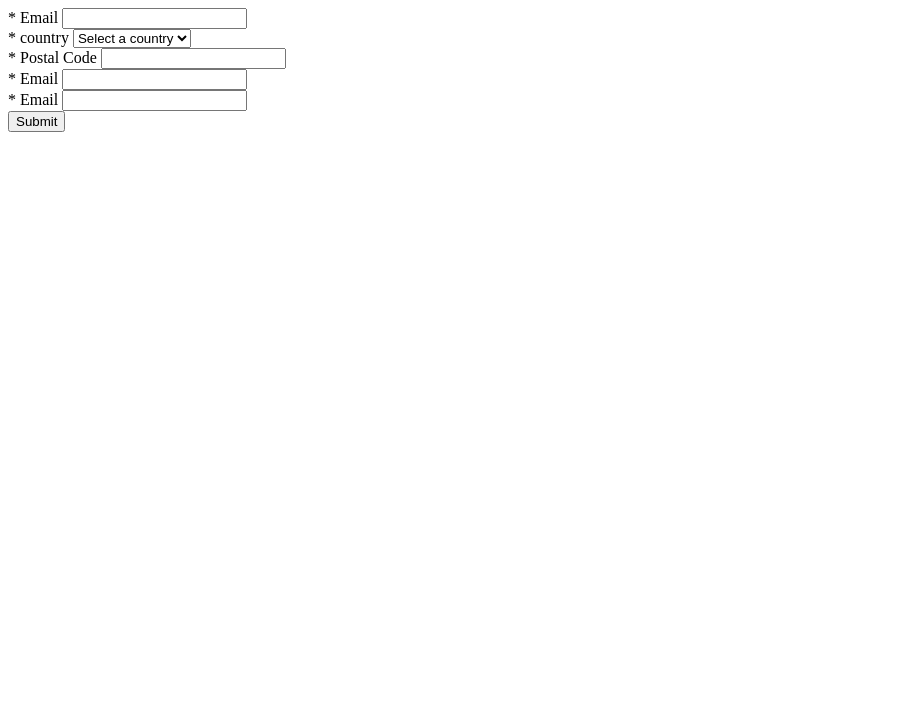
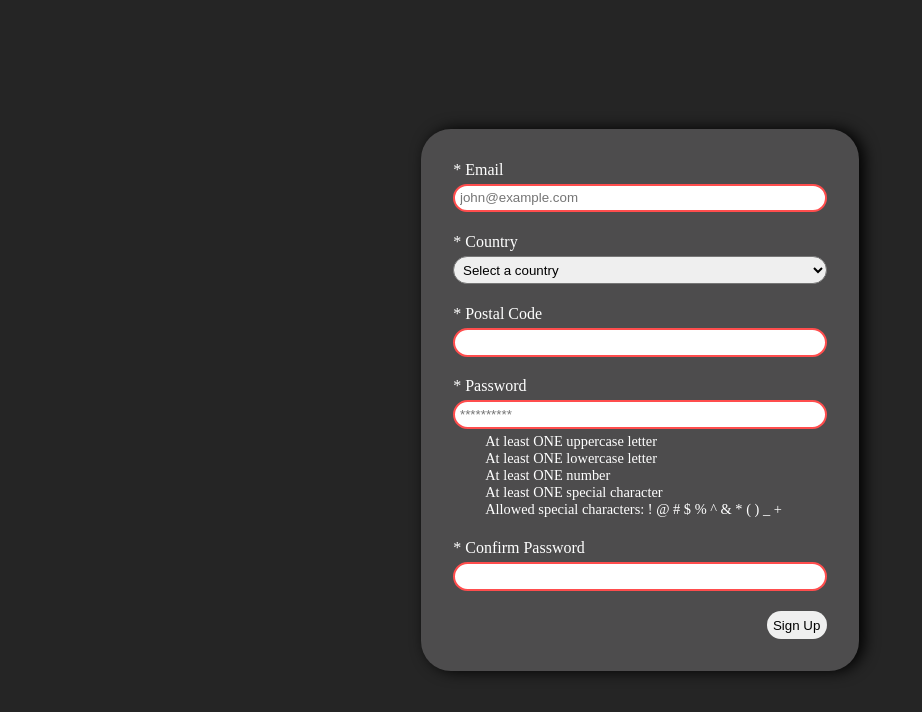
Before and after one commit to sen0mar/form-validation, a plain HTML site: page index.html in a window 1280 px wide. Shown: the whole page, without its empty margins (0-922 px from the left). Drawn offline with Linux system fonts and the light colour scheme.

Commit message:
Add CSS styling + fix HTML typos
Fixed typos in HTML
Added Password restrictions in HTML
Added CSS styling and layout

```diff
--- a/form.css
+++ b/form.css
@@ -0,0 +1,79 @@
+/* -------------------- GENERAL SELECTORS -------------------- */
+* {
+  margin: 0;
+  padding: 0;
+}
+
+body {
+  display: flex;
+  justify-content: center;
+  align-items: center;
+
+  min-height: 100vh;
+  background-color: rgb(37, 37, 37);
+}
+
+/* -------------------- FORM SELECTORS -------------------- */
+.sign-up-form {
+  display: flex;
+  flex-direction: column;
+  gap: 1rem;
+
+  padding: 2rem;
+  border-radius: 30px;
+  background-color: rgb(77, 76, 77);
+  color: #fff;
+  box-shadow: 5px 0 15px black;
+}
+.sign-up-form > div {
+  display: flex;
+  flex-direction: column;
+  gap: 0.3rem;
+}
+
+.sign-up-form input {
+  width: 360px;
+  border-radius: 15px;
+  padding: 0.3rem;
+}
+
+.sign-up-form select {
+  width: 100%;
+  border-radius: 15px;
+  padding: 0.3rem;
+}
+
+.user-password .password-restrictions {
+  display: flex;
+  flex-direction: column;
+  margin-left: 2rem;
+  font-size: 0.9rem;
+}
+
+.sign-up-form button {
+  width: fit-content;
+  padding: 0.4rem;
+  border-radius: 15px;
+  align-self: flex-end;
+  border: none;
+  cursor: pointer;
+}
+.sign-up-form button:active {
+  transform: translateY(3px);
+  box-shadow: 5px 0 15px black;
+}
+
+/* -------------------- VALIDATION SELECTORS -------------------- */
+
+.sign-up-form input:valid {
+  border: 2px solid #4dff4d;
+}
+
+.sign-up-form input:invalid {
+  border: 2px solid #ff4d4d;
+}
+
+.sign-up-form span {
+  font-size: 0.9rem;
+  color: #ff4d4d;
+}
--- a/index.html
+++ b/index.html
@@ -8,16 +8,22 @@
     <script src="form.js" defer></script>
   </head>
   <body>
-    <form>
+    <form class="sign-up-form">
       <!-- EMAIL INPUT -->
       <div class="user-email">
         <label for="email">* Email</label>
-        <input type="email" id="email" name="email" required />
+        <input
+          type="email"
+          id="email"
+          name="email"
+          placeholder="john@example.com"
+          required
+        />
         <span class="email-error"></span>
       </div>
       <!-- COUNTRY INPUT -->
       <div class="user-country">
-        <label for="country">* country</label>
+        <label for="country">* Country</label>
         <select name="country" id="country" required>
           <option value="" disabled selected>Select a country</option>
           <option value="fr">France</option>
@@ -35,13 +41,26 @@
       </div>
       <!-- PASSWORD INPUT -->
       <div class="user-password">
-        <label for="password">* Email</label>
-        <input type="password" id="password" name="password" required />
+        <label for="password">* Password</label>
+        <input
+          type="password"
+          id="password"
+          name="password"
+          placeholder="**********"
+          required
+        />
+        <div class="password-restrictions">
+          <div>At least ONE uppercase letter</div>
+          <div>At least ONE lowercase letter</div>
+          <div>At least ONE number</div>
+          <div>At least ONE special character</div>
+          <div>Allowed special characters: ! @ # $ % ^ & * ( ) _ +</div>
+        </div>
         <span class="password-error"></span>
       </div>
       <!-- PASSWORD CONFIRMATION INPUT -->
       <div class="confirm-user-password">
-        <label for="confirm-password">* Email</label>
+        <label for="confirm-password">* Confirm Password</label>
         <input
           type="password"
           id="confirm-password"
@@ -50,7 +69,7 @@
         />
         <span class="confirm-password-error"></span>
       </div>
-      <button>Submit</button>
+      <button>Sign Up</button>
     </form>
   </body>
 </html>
```
